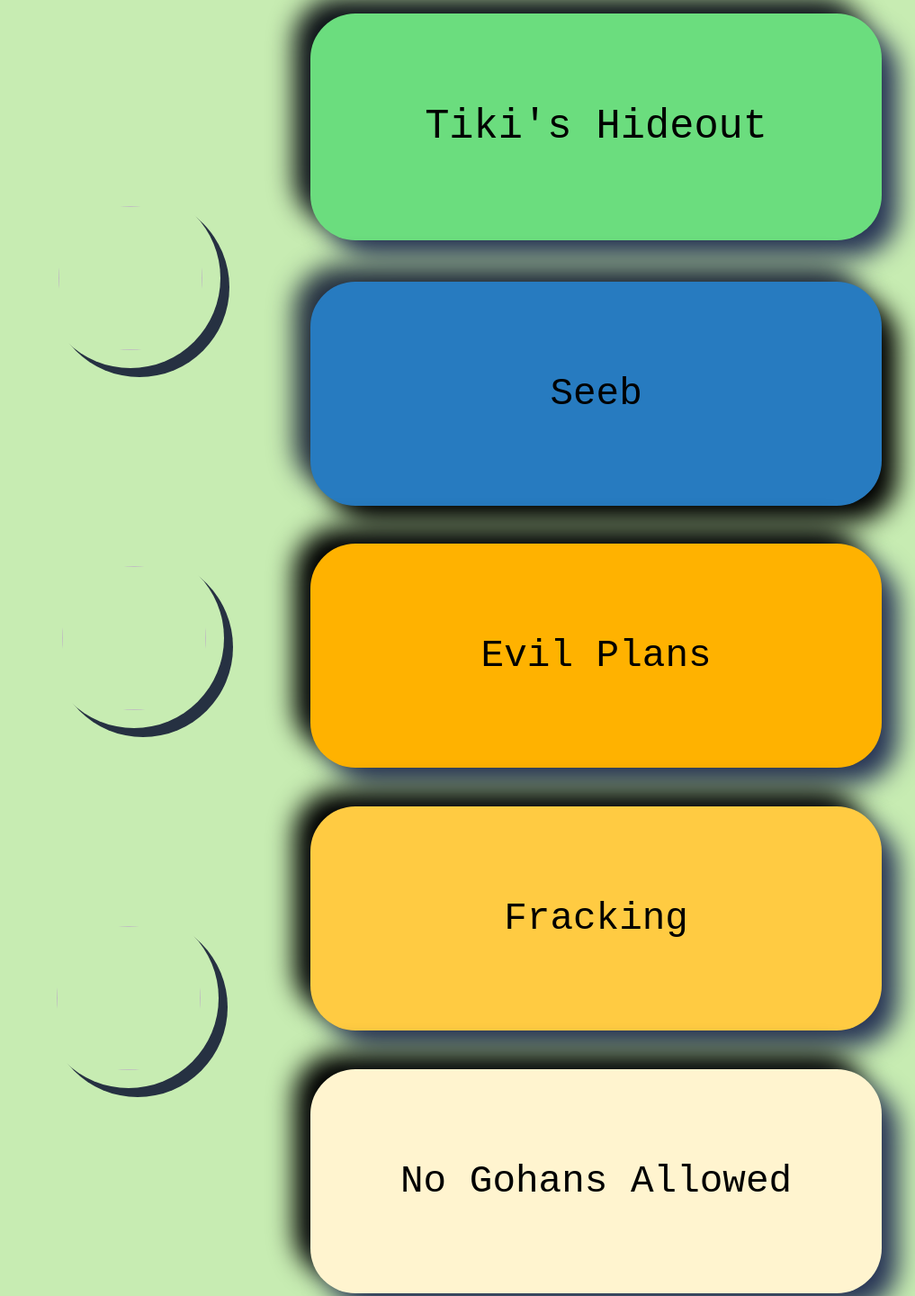
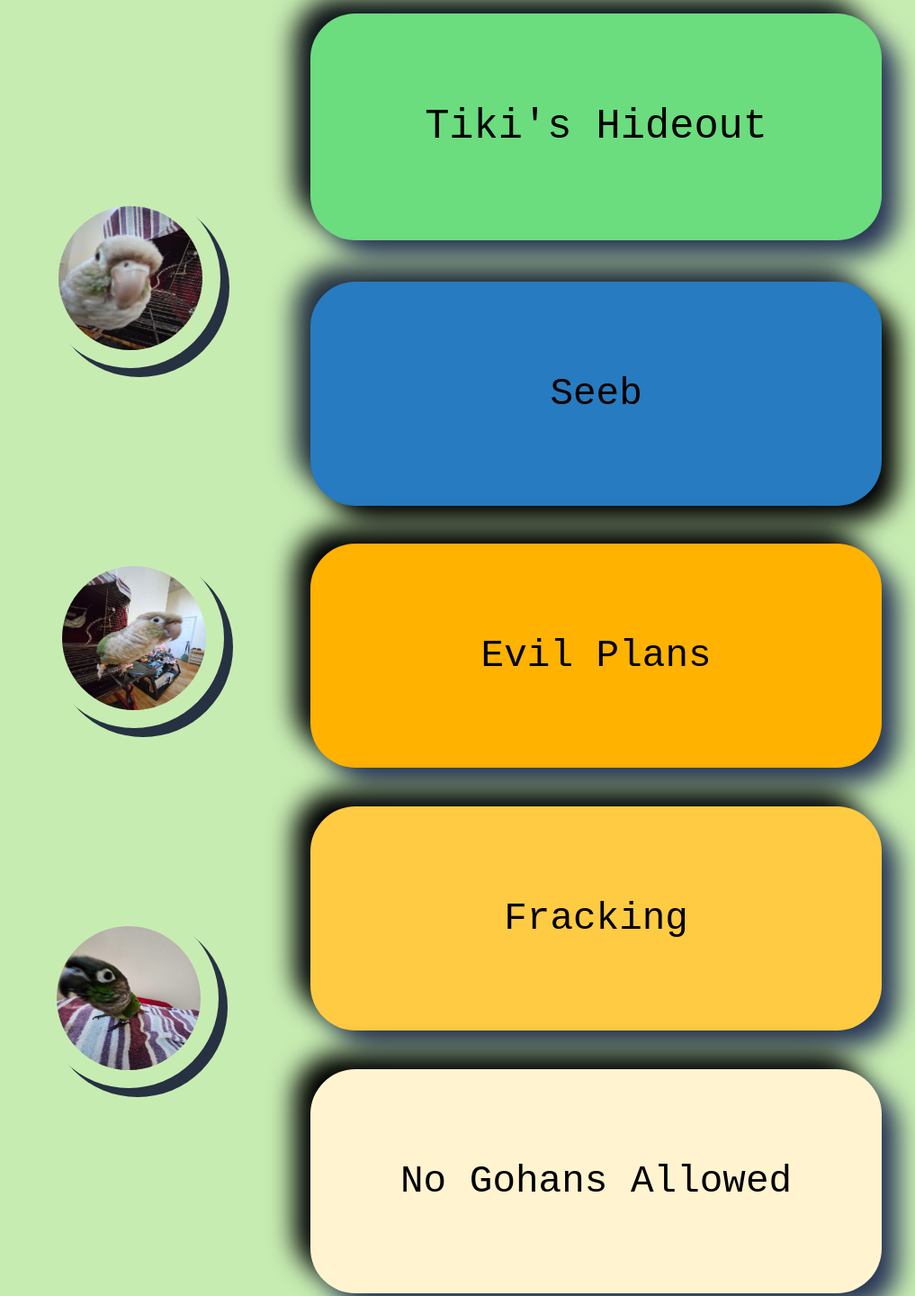
Before and after one commit to margonzalez464/tiki, a plain HTML site: page index.html in a window 1280 px wide. Shown: the top 1440 px of the page at 90% size, without its empty margins (263-1280 px from the left). Drawn offline with Linux system fonts and the light colour scheme.

Commit message:
Update index.html

```diff
--- a/index.html
+++ b/index.html
@@ -22,9 +22,9 @@
 </div>
 <p class="Trust">No Gohans Allowed</p>
 <div>
-    <img class="tiki" src="./teeks/teek.jpg">
-    <img class="tiki1" src="./teeks/teek1.jpg">
-    <img class="tiki2" src="./teeks/teek2.jpg">
+    <img class="tiki" src="teek.jpg">
+    <img class="tiki1" src="teek1.jpg">
+    <img class="tiki2" src="teek2.jpg">
 </div>
 <div>
     <video class="gb" width="420px" height="280px" controls="controls">
```
